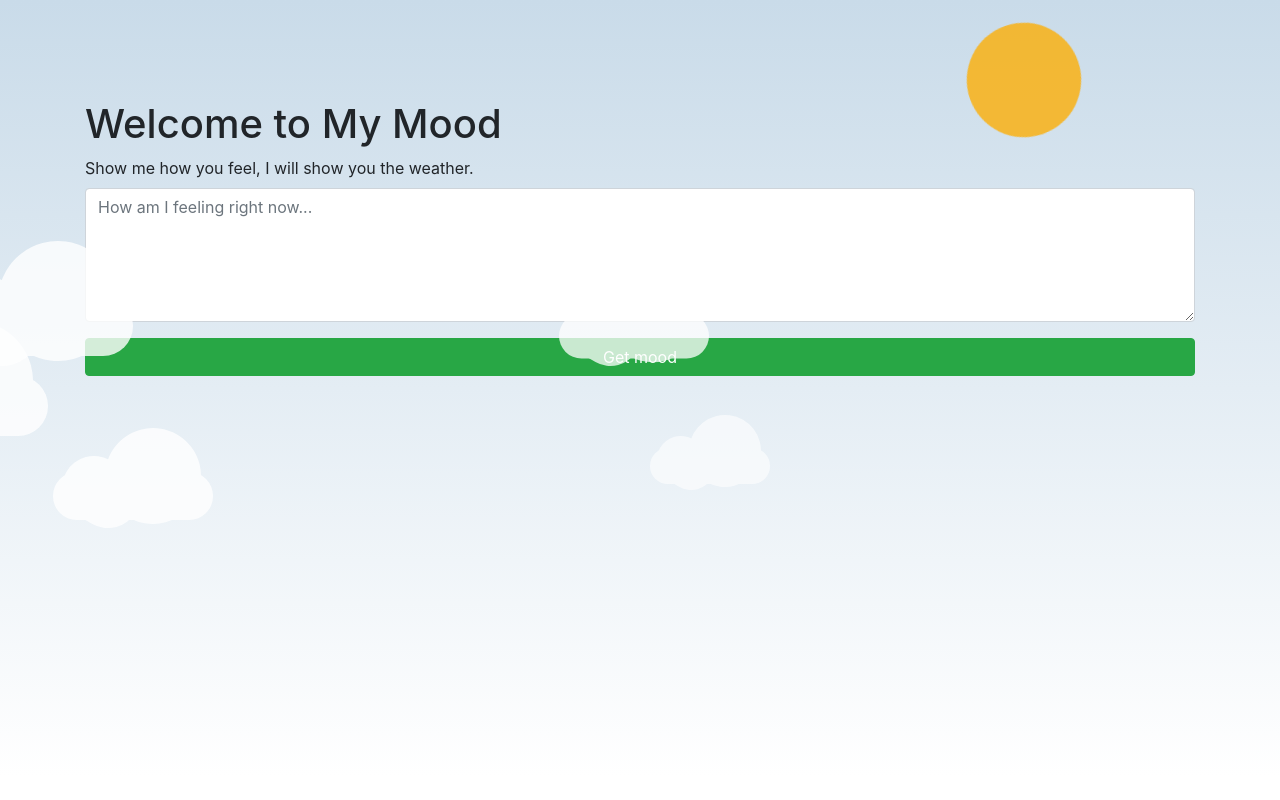
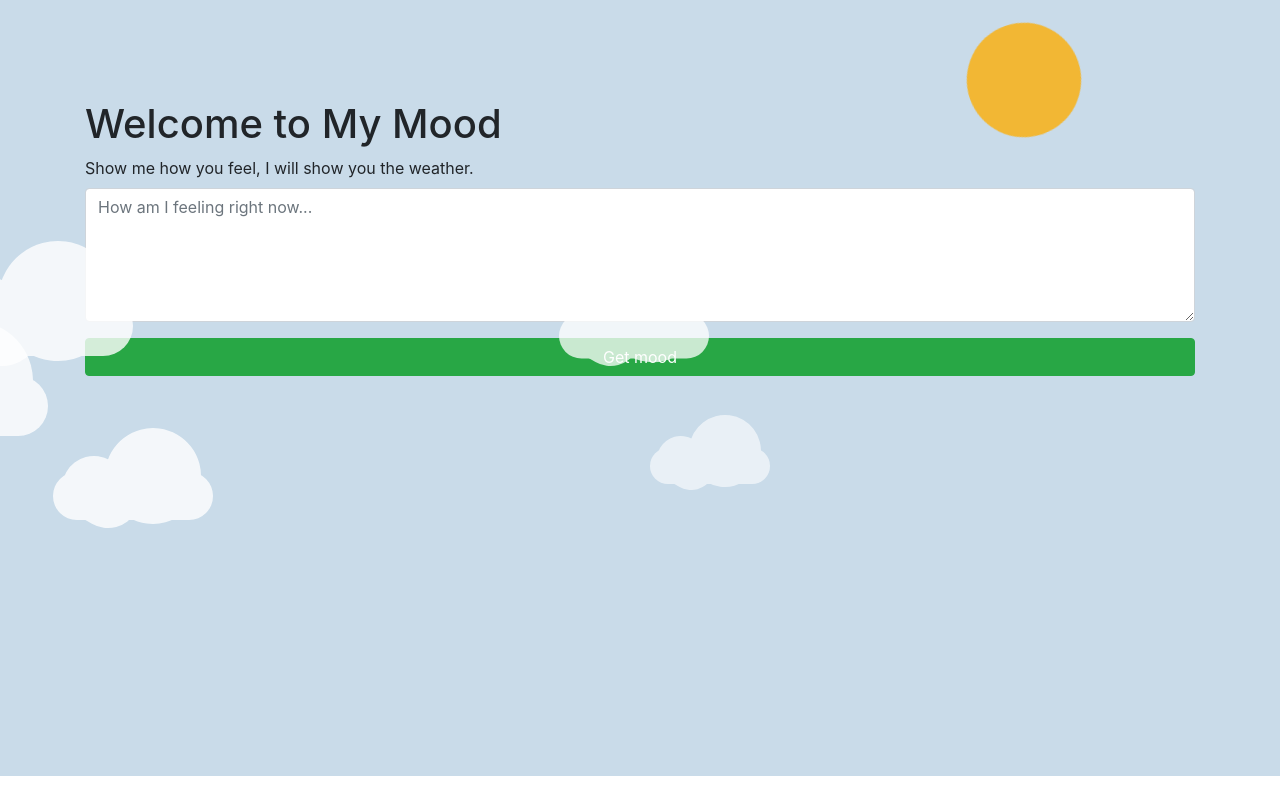
Before and after one commit to ruyaflute/my-mood, a React (Create React App) app: page / in a window 1280 px wide. Built offline with nearby package versions, Linux system fonts and the light colour scheme.

Commit message:
0 progress, but 打个酱油嘻嘻

```diff
--- a/src/App.css
+++ b/src/App.css
@@ -56,37 +56,13 @@
   width: 100px;
 }
 
-@keyframes App-logo-spin {
-  from {
-    transform: rotate(0deg);
-  }
-  to {
-    transform: rotate(360deg);
-  }
-}
 
-/*Lets start with the cloud formation rather*/
-
-/*The container will also serve as the SKY*/
-
-* {
-  margin: 0;
-  padding: 0;
-}
-
-body {
-  /*To hide the horizontal scroller appearing during the animation*/
-  overflow: hidden;
-}
 
 #clouds {
-  padding: 100px 0;
-  background: #c9dbe9;
-  background: -webkit-linear-gradient(top, #c9dbe9 0%, #fff 100%);
-  background: -linear-gradient(top, #c9dbe9 0%, #fff 100%);
-  background: -moz-linear-gradient(top, #c9dbe9 0%, #fff 100%);
-}
-/*Time to finalise the cloud shape*/
+	padding: 100px 0;
+	background: #c9dbe9;
+  }
+
 .cloud {
   width: 200px;
   height: 60px;
@@ -189,7 +165,19 @@ body {
 */
 
 
-
+.back {
+	position: fixed;
+    padding: 100px 0;
+    margin: 0;
+    top: 0;
+    left: 0;
+    width: 100%;
+    height: 100%;
+    background: #f3f2b1;
+    animation-name: backdiv;
+    animation-duration: 8s;
+	animation-iteration-count: infinite;
+  }
   .sun {
     position: absolute;
 	margin: auto;
@@ -233,7 +221,7 @@ body {
 
   @keyframes backdiv {
     50% {
-      background: #ffe6f2;
+      background: #bde6f3;
     }
   }
 
--- a/src/App.js
+++ b/src/App.js
@@ -1,11 +1,11 @@
-import React from 'react';
-import './App.css';
-import Form from 'react-bootstrap/Form';
-import Col from 'react-bootstrap/Col';
-import Container from 'react-bootstrap/Container';
-import Row from 'react-bootstrap/Row';
-import Button from 'react-bootstrap/Button';
-import 'bootstrap/dist/css/bootstrap.css';
+import React from "react";
+import "./App.css";
+import Form from "react-bootstrap/Form";
+import Col from "react-bootstrap/Col";
+import Container from "react-bootstrap/Container";
+import Row from "react-bootstrap/Row";
+import Button from "react-bootstrap/Button";
+import "bootstrap/dist/css/bootstrap.css";
 
 // function sentiment(text) = ""
 class App extends React.Component {
@@ -14,9 +14,9 @@ class App extends React.Component {
     this.state = {
       isLoading: false,
       formData: {
-        text: ''
+        text: "",
       },
-      mood: ''
+      mood: "",
     };
   }
 
@@ -25,22 +25,32 @@ class App extends React.Component {
     const name = event.target.name;
     var formData = this.state.formData;
     formData[name] = value;
-    this.setState({formData});
-  }
+    this.setState({ formData });
+  };
 
   handlePredictClick = (event) => {
     const formData = this.state.formData;
-    this.setState({isLoading: true});
-    fetch('http://localhost:5000/prediction/', {
+    this.setState({ isLoading: true });
+    fetch("http://localhost:5000/prediction/", {
       headers: {
-        'Accept': 'application/json',
-        'Content-Type': 'application/json'
+        Accept: "application/json",
+        "Content-Type": "application/json",
       },
-      method: 'POST',
-      body: JSON.stringify(formData)
-    }).then(response => response.json()).then(response => {
-      this.setState({mood: response.result, isLoading: false});
+      method: "POST",
+      body: JSON.stringify(formData),
+    })
+      .then((response) => response.json())
+      .then((response) => {
+        this.setState({ mood: response.result, isLoading: false });
       });
+  };
+
+  handleBackground = () => {
+    if (this.state.mood === "NEGATIVE") {
+      return
+    } else {
+      return
+    }
   }
 
   render() {
@@ -48,9 +58,10 @@ class App extends React.Component {
     const formData = this.state.formData;
     const mood = this.state.mood;
 
-    return (<div id="clouds">
+
+    return (
+      <div id="clouds">
         <Container>
-
           <div>
             <h1 className="title">Welcome to My Mood</h1>
           </div>
@@ -58,46 +69,55 @@ class App extends React.Component {
             <Form>
               <Form.Row>
                 <Form.Group as={Col}>
-                <Form.Label>Show me how you feel, I will show you the weather.</Form.Label>
-                <Form.Control as="textarea" name="text" cols="40" rows="5" placeholder="How am I feeling right now..." value={formData.text} onChange={this.handleChange}/>
+                  <Form.Label>
+                    Show me how you feel, I will show you the weather.
+                  </Form.Label>
+                  <Form.Control
+                    as="textarea"
+                    name="text"
+                    cols="40"
+                    rows="5"
+                    placeholder="How am I feeling right now..."
+                    value={formData.text}
+                    onChange={this.handleChange}
+                  />
                 </Form.Group>
               </Form.Row>
               <Row>
                 <Col>
-                <Button block="block" variant="success" disabled={isLoading} onClick={!isLoading
-                    ? this.handlePredictClick
-                    : null}>
-                  {
-                    isLoading
-                      ? 'Getting mood'
-                      : 'Get mood'
-                  }
+                  <Button
+                    block="block"
+                    variant="success"
+                    disabled={isLoading}
+                    onClick={!isLoading ? this.handlePredictClick : null}
+                  >
+                    {isLoading ? "Getting mood" : "Get mood"}
                   </Button>
                 </Col>
               </Row>
             </Form>
-          {
-            mood === ""
-              ? null
-              : (<Row>
+            {mood === "" ? null : (
+              <Row>
                 <Col className="mood-container">
                   <h5 id="mood">{mood}</h5>
                 </Col>
-              </Row>)
-          }
+              </Row>
+            )}
           </div>
         </Container>
+
         <div class="cloud x1"></div>
-
         <div class="cloud x2"></div>
         <div class="cloud x3"></div>
         <div class="cloud x4"></div>
         <div class="cloud x5"></div>
-
+{/*
+        <div class="back"></div> */}
 
         <div class="sun"></div>
 
-    </div>);
+        </div>
+    );
   }
 }
 
```
Lines whose indentation alone changed are shown as unchanged.
